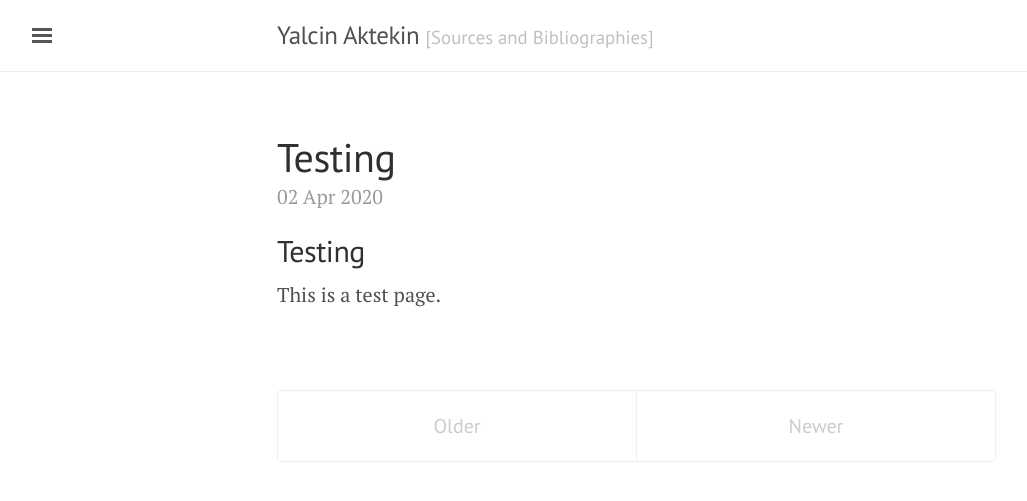
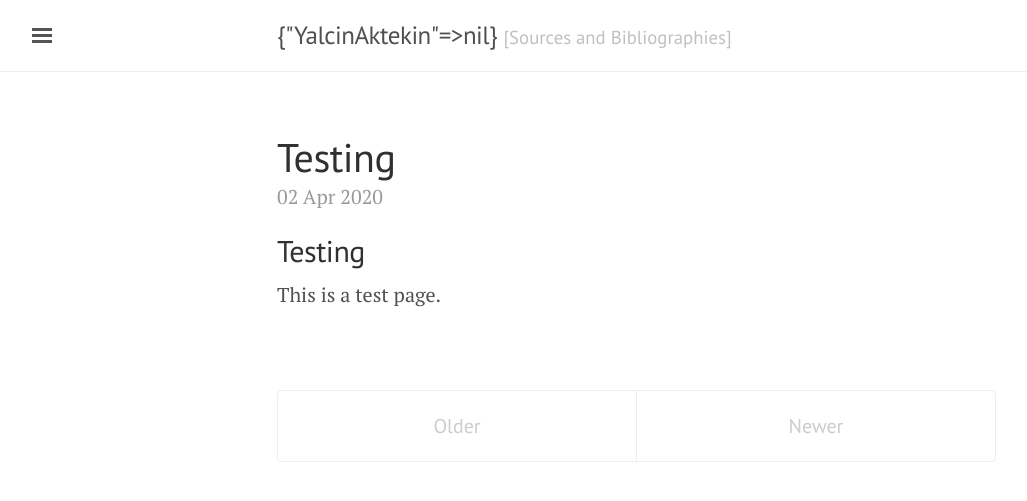
Before and after one commit to yalcinaktekin/yalcinaktekin.github.io, a Jekyll site: the page built from index.html, in a window 1280 px wide. Shown: the top 501 px of the page, without its empty margins (3-1030 px from the left). Built offline with Jekyll 4.4.1, drawn with Linux system fonts in a browser that asks for light colours; the list of posts is cut into pages by our own code.

Commit message:
Update _config.yml

```diff
--- a/_config.yml
+++ b/_config.yml
@@ -4,7 +4,7 @@
 permalink:        pretty
 
 # Setup
-title:            Yalcin Aktekin
+title:            {YalcinAktekin}
 tagline:          '[Sources and Bibliographies]'
 description:      'Yalcin Aktekin'
 url:              https://yalcinaktekin.github.io
```
